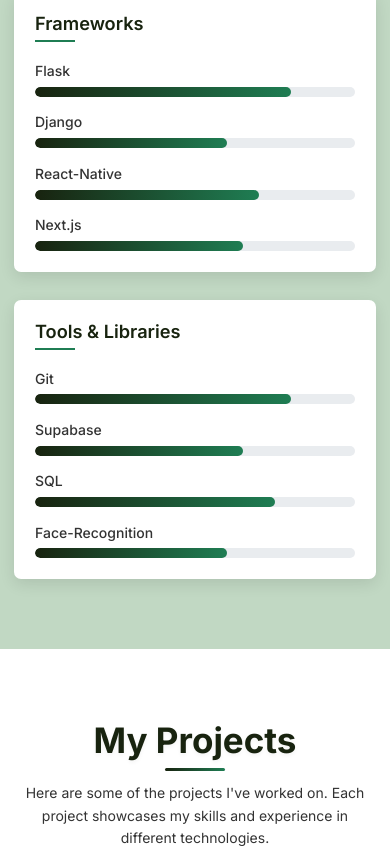
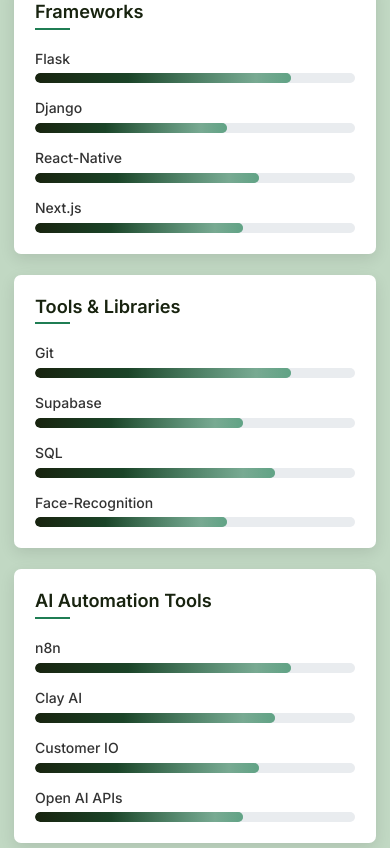
Before and after one commit to addu10/Portfolio, a Next.js app: page / in a window 390 px wide. Shown: the part 3764-4612 px from the top of the page. Built offline with nearby package versions, Linux system fonts and the light colour scheme.

Commit message:
feat: New information updated

```diff
--- a/src/components/Contact/Contact.tsx
+++ b/src/components/Contact/Contact.tsx
@@ -95,6 +95,7 @@
                   onChange={handleChange}
                   required
                   placeholder="Your Name"
+                  suppressHydrationWarning
                 />
               </div>
 
@@ -108,6 +109,7 @@
                   onChange={handleChange}
                   required
                   placeholder="Your Email"
+                  suppressHydrationWarning
                 />
               </div>
 
@@ -121,6 +123,7 @@
                   required
                   placeholder="Your Message"
                   rows={6}
+                  suppressHydrationWarning
                 ></textarea>
               </div>
 
@@ -128,6 +131,7 @@
                 type="submit"
                 className="btn btn-primary submit-btn"
                 disabled={isSubmitting}
+                suppressHydrationWarning
               >
                 {isSubmitting ? 'Sending...' : 'Send Message'}
               </button>
--- a/src/components/Experience/experience.css
+++ b/src/components/Experience/experience.css
@@ -84,12 +84,19 @@
   min-width: 400px;
   max-width: 520px;
   z-index: 2;
-  transition: box-shadow 0.3s, transform 0.3s;
+  transition: all 0.3s ease;
   position: relative;
   display: flex;
   flex-direction: column;
   align-items: flex-start;
   border: 1.5px solid var(--border);
+  cursor: pointer;
+}
+
+.timeline-card:hover {
+  transform: scale(1.05);
+  box-shadow: 0 12px 40px 0 rgba(60, 72, 88, 0.15), 0 2px 8px 0 rgba(60, 72, 88, 0.12);
+  border-color: var(--light-green);
 }
 
 .timeline-header {
--- a/src/components/Hero/hero.css
+++ b/src/components/Hero/hero.css
@@ -63,12 +63,25 @@
   overflow: hidden;
   box-shadow: 0 0 20px rgba(0, 0, 0, 0.1);
   border: 5px solid var(--pale-green);
+  transition: all 0.3s ease;
+  cursor: pointer;
+}
+
+.profile-image-wrapper:hover {
+  transform: scale(1.1);
+  box-shadow: 0 0 30px rgba(0, 0, 0, 0.2);
+  border-color: var(--light-green);
 }
 
 .profile-image {
   object-fit: cover;
   width: 100%;
   height: 100%;
+  transition: transform 0.3s ease;
+}
+
+.profile-image-wrapper:hover .profile-image {
+  transform: scale(1.05);
 }
 
 @media (max-width: 992px) {
--- a/src/components/Skills/Skills.tsx
+++ b/src/components/Skills/Skills.tsx
@@ -21,7 +21,12 @@
     { name: 'SQL', proficiency: 75 },
     { name: 'Face-Recognition', proficiency: 60 },
   ],
-
+  aiAutomation: [
+    { name: 'n8n', proficiency: 80 },
+    { name: 'Clay AI', proficiency: 75 },
+    { name: 'Customer IO', proficiency: 70 },
+    { name: 'Open AI APIs', proficiency: 65 },
+  ],
 };
 
 const Skills: React.FC = () => {
@@ -88,7 +93,24 @@
             </div>
           </div>
 
-
+          <div className="skills-category">
+            <h3 className="category-title">AI Automation Tools</h3>
+            <div className="skills-list">
+              {skillsData.aiAutomation.map((skill, index) => (
+                <div className="skill-item" key={index}>
+                  <div className="skill-info">
+                    <h4 className="skill-name">{skill.name}</h4>
+                  </div>
+                  <div className="skill-bar">
+                    <div
+                      className="skill-progress"
+                      style={{ width: `${skill.proficiency}%` }}
+                    ></div>
+                  </div>
+                </div>
+              ))}
+            </div>
+          </div>
         </div>
       </div>
     </section>
--- a/src/components/Skills/skills.css
+++ b/src/components/Skills/skills.css
@@ -5,13 +5,13 @@
 
 .skills-container {
   display: grid;
-  grid-template-columns: repeat(auto-fit, minmax(300px, 1fr));
-  gap: 2rem;
+  grid-template-columns: repeat(4, 1fr);
+  gap: 1.5rem;
 }
 
 .skills-category {
   background-color: var(--card-bg);
-  padding: 1.5rem;
+  padding: 1.25rem;
   border-radius: 0.5rem;
   box-shadow: 0 5px 15px var(--shadow);
   transition: transform 0.3s ease;
@@ -22,10 +22,10 @@
 }
 
 .category-title {
-  font-size: 1.5rem;
+  font-size: 1.3rem;
   font-weight: 600;
   color: var(--heading-color);
-  margin-bottom: 1.5rem;
+  margin-bottom: 1.25rem;
   position: relative;
   padding-bottom: 0.5rem;
 }
@@ -35,7 +35,7 @@
   position: absolute;
   bottom: 0;
   left: 0;
-  width: 40px;
+  width: 35px;
   height: 2px;
   background-color: var(--light-green);
 }
@@ -43,7 +43,7 @@
 .skills-list {
   display: flex;
   flex-direction: column;
-  gap: 1.25rem;
+  gap: 1rem;
 }
 
 .skill-item {
@@ -54,25 +54,25 @@
   display: flex;
   justify-content: space-between;
   align-items: center;
-  margin-bottom: 0.5rem;
+  margin-bottom: 0.4rem;
 }
 
 .skill-name {
-  font-size: 1.1rem;
+  font-size: 1rem;
   font-weight: 500;
   color: var(--foreground);
   margin: 0;
 }
 
 .skill-percentage {
-  font-size: 0.9rem;
+  font-size: 0.85rem;
   font-weight: 600;
   color: var(--medium-green);
 }
 
 .skill-bar {
   width: 100%;
-  height: 10px;
+  height: 8px;
   background-color: #e9ecef;
   border-radius: 1rem;
   overflow: hidden;
@@ -83,11 +83,60 @@
   border-radius: 1rem;
   background: linear-gradient(to right, var(--dark-green), var(--light-green));
   transition: width 1.5s ease-in-out;
+  position: relative;
+  overflow: hidden;
 }
 
-@media (max-width: 992px) {
+.skill-progress::before {
+  content: '';
+  position: absolute;
+  top: 0;
+  left: -100%;
+  width: 100%;
+  height: 100%;
+  background: linear-gradient(
+    90deg,
+    transparent,
+    rgba(255, 255, 255, 0.4),
+    transparent
+  );
+  animation: shimmer 2s infinite;
+}
+
+@keyframes shimmer {
+  0% {
+    left: -100%;
+  }
+  100% {
+    left: 100%;
+  }
+}
+
+@media (max-width: 1200px) {
   .skills-container {
     grid-template-columns: repeat(2, 1fr);
+    gap: 1.5rem;
+  }
+
+  .skills-category {
+    padding: 1.5rem;
+  }
+
+  .category-title {
+    font-size: 1.4rem;
+    margin-bottom: 1.5rem;
+  }
+
+  .skills-list {
+    gap: 1.25rem;
+  }
+
+  .skill-name {
+    font-size: 1.05rem;
+  }
+
+  .skill-bar {
+    height: 10px;
   }
 }
 
```
